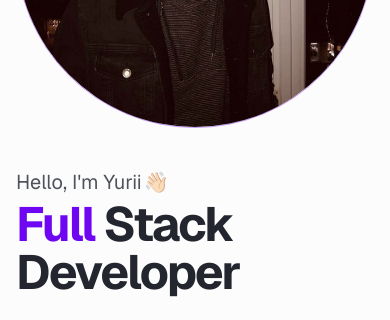
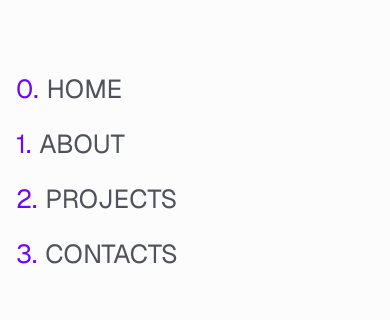
Before and after one commit to yuriivintoniak/vintoniak-dev, a Next.js app: page / in a window 390 px wide. Both pictures are taken after a click on the button 356 px from the left and 34 px from the top of the page. Shown: the part 314-634 px from the top of the page. Built offline with nearby package versions, Linux system fonts and the light colour scheme.

Commit message:
feat: add MobileMenu with animated overlay and staggered items

```diff
--- a/src/app/globals.css
+++ b/src/app/globals.css
@@ -139,6 +139,11 @@
   .spinner {
     @apply w-8 h-8 border-4 border-gray-200 border-t-transparent rounded-full animate-spin;
   }
+
+  .aside {
+    @apply fixed! top-16 left-0 right-0 bottom-0 z-20 w-full h-full px-4 bg-background;
+    @apply transition-[height] duration-500 ease-[cubic-bezier(0.35,1.9,0.61,0.94)];
+  }
 }
 
 html {
@@ -158,6 +163,7 @@ body {
   font-family: Arial, Helvetica, sans-serif;
 }
 
+/* override chrome autofill styles */
 input:-webkit-autofill,
 input:-webkit-autofill:hover,
 input:-webkit-autofill:focus,
@@ -166,6 +172,7 @@ input:-webkit-autofill:active {
   -webkit-text-fill-color: var(--text-primary) !important;
 }
 
+/* hamburger button animation */
 .button-hamburger {
   overflow: hidden;
   scale: 1.25;
@@ -194,6 +201,30 @@ input:-webkit-autofill:active {
   stroke-dashoffset: -90;
 }
 
+/* menu fade + staggered slide-in items */
+.menu-content {
+  width: 100%;
+  height: 100%;
+  display: flex;
+  flex-direction: column;
+  justify-content: center;
+  transition: opacity 0.2s ease-in-out;
+}
+
+.from-above {
+  translate: 0 -100%;
+  opacity: 0;
+  animation: fadeUp 0.25s ease-in-out calc(0.1s * var(--order, 0)) forwards;
+}
+
+@keyframes fadeUp {
+  to {
+    translate: 0 0;
+    opacity: 1;
+  }
+}
+
+/* horizontal marquee scrolling animations */
 @keyframes marquee {
   to {
     transform: translateX(-100%);
--- /dev/null
+++ b/src/components/MobileMenu/MobileMenu.tsx
@@ -0,0 +1,36 @@
+import Link from 'next/link'
+import { MENU_LINKS } from "./menuLinks"
+
+type MobileMenuProps = {
+  open: boolean
+  onClose: () => void
+}
+
+export function MobileMenu({ open, onClose }: MobileMenuProps) {
+  return (
+    <aside className={`aside ${open ? 'h-full' : 'h-0 overflow-hidden'}`}>
+      <div className={`menu-content ${open ? 'opacity-100' : 'opacity-0'}`}>
+        <ul className='flex flex-col gap-4 text-[26px] text-text-primary uppercase'>
+          {MENU_LINKS.map((link, index) => (
+            <li
+              key={link.id}
+              className={`from-above ${open ? '' : 'opacity-0'}`}
+              style={{ '--order': index } as React.CSSProperties}
+            >
+              <Link
+                href={link.href}
+                onClick={onClose}
+                className='flex gap-2'
+              >
+                <span className='text-text-accent'>
+                  {index}.
+                </span>
+                <span>{link.name}</span>
+              </Link>
+            </li>
+          ))}
+        </ul>
+      </div>
+    </aside>
+  )
+}
--- /dev/null
+++ b/src/components/MobileMenu/menuLinks.ts
@@ -0,0 +1,22 @@
+export const MENU_LINKS = [
+  {
+    id: "home",
+    name: "Home",
+    href: "/",
+  },
+  {
+    id: "about",
+    name: "About",
+    href: "/about",
+  },
+  {
+    id: "projects",
+    name: "Projects",
+    href: "/projects",
+  },
+  {
+    id: "contacts",
+    name: "Contacts",
+    href: "/contacts",
+  },
+] as const;
```
